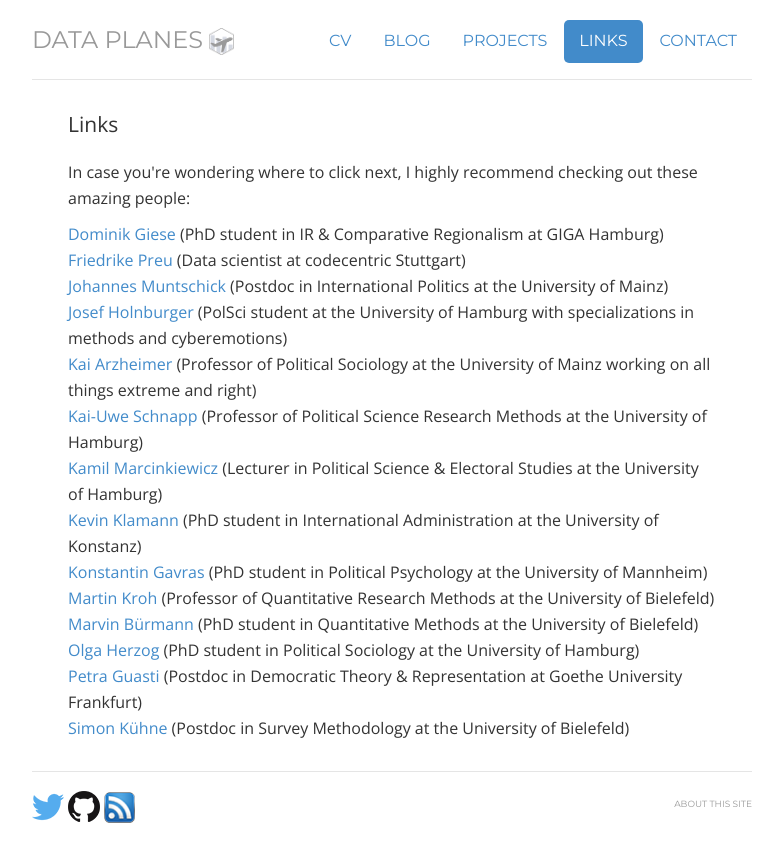
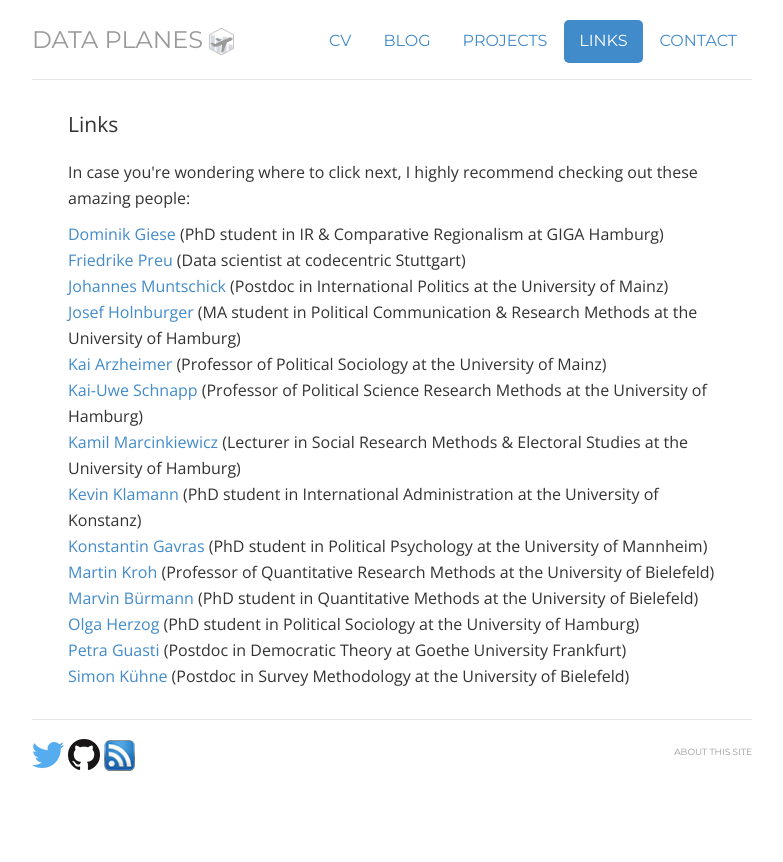
Before and after one commit to lhehnke/lhehnke.github.io, a Jekyll site: the page built from links/index.html, in a window 1280 px wide. Shown: the top 862 px of the page, without its empty margins (248-1031 px from the left). Built offline with Jekyll 4.4.1, drawn with Linux system fonts in a browser that asks for light colours; nearby versions of some CDN libraries.

Commit message:
Modify info

```diff
--- a/links/index.html
+++ b/links/index.html
@@ -20,16 +20,16 @@ contact: passive
                                                         	 <li> <a href="https://gem-stones.eu/people/dominik-giese" target="_blank">Dominik Giese</a> (PhD student in IR & Comparative Regionalism at GIGA Hamburg)</li>
                                                 	 <li> <a href="https://www.codecentric.de/team/friederike-preu/" target="_blank">Friedrike Preu</a> (Data scientist at codecentric Stuttgart)</li>
                                           	 <li> <a href="https://international.politics.uni-mainz.de/staff/johannes-muntschick/" target="_blank">Johannes Muntschick</a> (Postdoc in International Politics at the University of Mainz)</li>
-                                    	 <li> <a href="http://blog.holnburger.com/" target="_blank">Josef Holnburger</a> (PolSci student at the University of Hamburg with specializations in methods and cyberemotions) </li>
-                              	 <li> <a href="http://www.kai-arzheimer.com/" target="_blank">Kai Arzheimer</a> (Professor of Political Sociology at the University of Mainz working on all things extreme and right)</li>
+                                    	 <li> <a href="http://blog.holnburger.com/" target="_blank">Josef Holnburger</a> (MA student in Political Communication & Research Methods at the University of Hamburg) </li>
+                              	 <li> <a href="http://www.kai-arzheimer.com/" target="_blank">Kai Arzheimer</a> (Professor of Political Sociology at the University of Mainz)</li>
                         	 <li> <a href="https://www.wiso.uni-hamburg.de/fachbereich-sowi/professuren/schnapp/team/schnapp-kai-uwe.html" target="_blank">Kai-Uwe Schnapp</a> (Professor of Political Science Research Methods at the University of Hamburg)</li>
-                          	 <li> <a href="https://sites.google.com/site/kamilmarcinkiewicz/" target="_blank">Kamil Marcinkiewicz</a> (Lecturer in Political Science & Electoral Studies at the University of Hamburg)</li>
+                          	 <li> <a href="https://sites.google.com/site/kamilmarcinkiewicz/" target="_blank">Kamil Marcinkiewicz</a> (Lecturer in Social Research Methods & Electoral Studies at the University of Hamburg)</li>
                   	 <li> <a href="https://www.polver.uni-konstanz.de/en/seibel/professors/adjunct-professors/kevin-klamann/" target="_blank">Kevin Klamann</a> (PhD student in International Administration at the University of Konstanz)</li>
                   	                   	 <li> <a href="http://konstantin.gavras.de/" target="_blank">Konstantin Gavras</a> (PhD student in Political Psychology at the University of Mannheim)</li>
             	 <li> <a href="https://ekvv.uni-bielefeld.de/pers_publ/publ/PersonDetail.jsp?personId=120195853" target="_blank">Martin Kroh</a> (Professor of Quantitative Research Methods at the University of Bielefeld)</li>
       	 <li> <a href="http://mbuermann.de/" target="_blank">Marvin Bürmann</a> (PhD student in Quantitative Methods at the University of Bielefeld)</li>
 	 <li> <a href="https://www.wiso.uni-hamburg.de/fachbereich-sowi/professuren/schnapp/team/herzog-olga.html" target="_blank">Olga Herzog</a> (PhD student in Political Sociology at the University of Hamburg)</li>
-	 	 <li> <a href="http://www.fb03.uni-frankfurt.de/60977547/petra-guasti" target="_blank">Petra Guasti</a> (Postdoc in Democratic Theory & Representation at Goethe University Frankfurt)</li>
+	 	 <li> <a href="http://www.fb03.uni-frankfurt.de/60977547/petra-guasti" target="_blank">Petra Guasti</a> (Postdoc in Democratic Theory at Goethe University Frankfurt)</li>
 	 	 	 	 <li> <a href="http://www.simon-kuehne.de/" target="_blank">Simon Kühne</a> (Postdoc in Survey Methodology at the University of Bielefeld)</li>
 	</ul>
 
```
